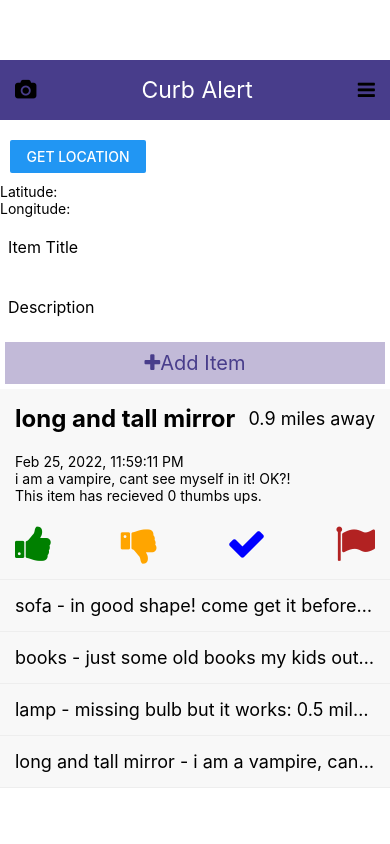
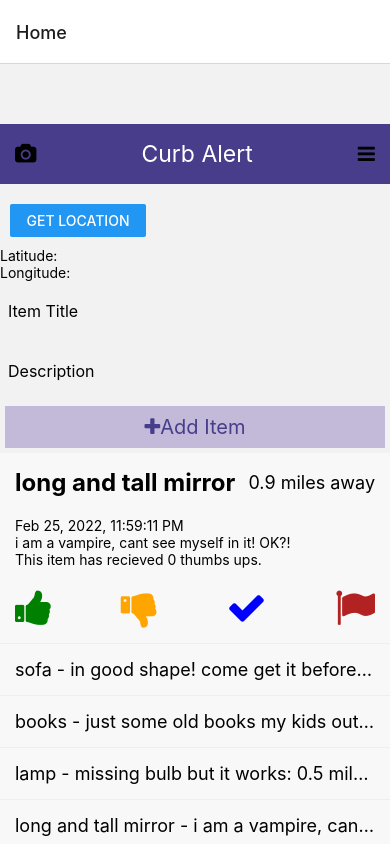
Before and after one commit to ETS-ReactNative5/CurbAlert, a React Native app: screen / in a window 390 px wide. Built offline with nearby package versions, Linux system fonts and the light colour scheme; grey boxes are pictures that could not be loaded; what react-native-location would draw is missing.

Commit message:
install React Navigation WIP: implement it

```diff
--- a/components/App.js
+++ b/components/App.js
@@ -1,4 +1,6 @@
 import React, {useState} from 'react';
+import {NavigationContainer} from '@react-navigation/native';
+import {createNativeStackNavigator} from '@react-navigation/native-stack';
 import {View, Text, StyleSheet, Image} from 'react-native';
 import 'react-native-get-random-values';
 import Header from './Header';
@@ -6,12 +8,24 @@
 import SignIn from './SignIn';
 import SignUp from './SignUp';
 
-const App = () => {
+const Stack = createNativeStackNavigator();
+
+function HomeScreen() {
   return (
     <View style={styles.container}>
       <Header />
       <ItemControl />
     </View>
+  );
+}
+
+const App = () => {
+  return (
+    <NavigationContainer>
+      <Stack.Navigator>
+        <Stack.Screen name="Home" component={HomeScreen} />
+      </Stack.Navigator>
+    </NavigationContainer>
   );
 };
 
--- a/components/ItemControl.js
+++ b/components/ItemControl.js
@@ -123,6 +123,7 @@
 import {v4 as uuid} from 'uuid';
 import ItemDetail from './ItemDetail';
 import RNLocation from 'react-native-location';
+import {launchCamera, launchImageLibrary} from 'react-native-image-picker';
 
 RNLocation.configure({
   distanceFilter: 10,
--- a/package.json
+++ b/package.json
@@ -10,11 +10,16 @@
     "lint": "eslint ."
   },
   "dependencies": {
+    "@react-navigation/native": "^6.0.8",
+    "@react-navigation/native-stack": "^6.5.0",
     "react": "17.0.2",
     "react-native": "0.67.2",
     "react-native-elements": "^3.4.2",
     "react-native-get-random-values": "^1.7.2",
+    "react-native-image-picker": "^4.7.3",
     "react-native-location": "^2.5.0",
+    "react-native-safe-area-context": "^3.4.1",
+    "react-native-screens": "^3.13.1",
     "react-native-vector-icons": "^9.1.0",
     "uuidv4": "^6.2.12"
   },
```
Also changed, not shown: 5 other files (tests, documents, lock files or other folders).
